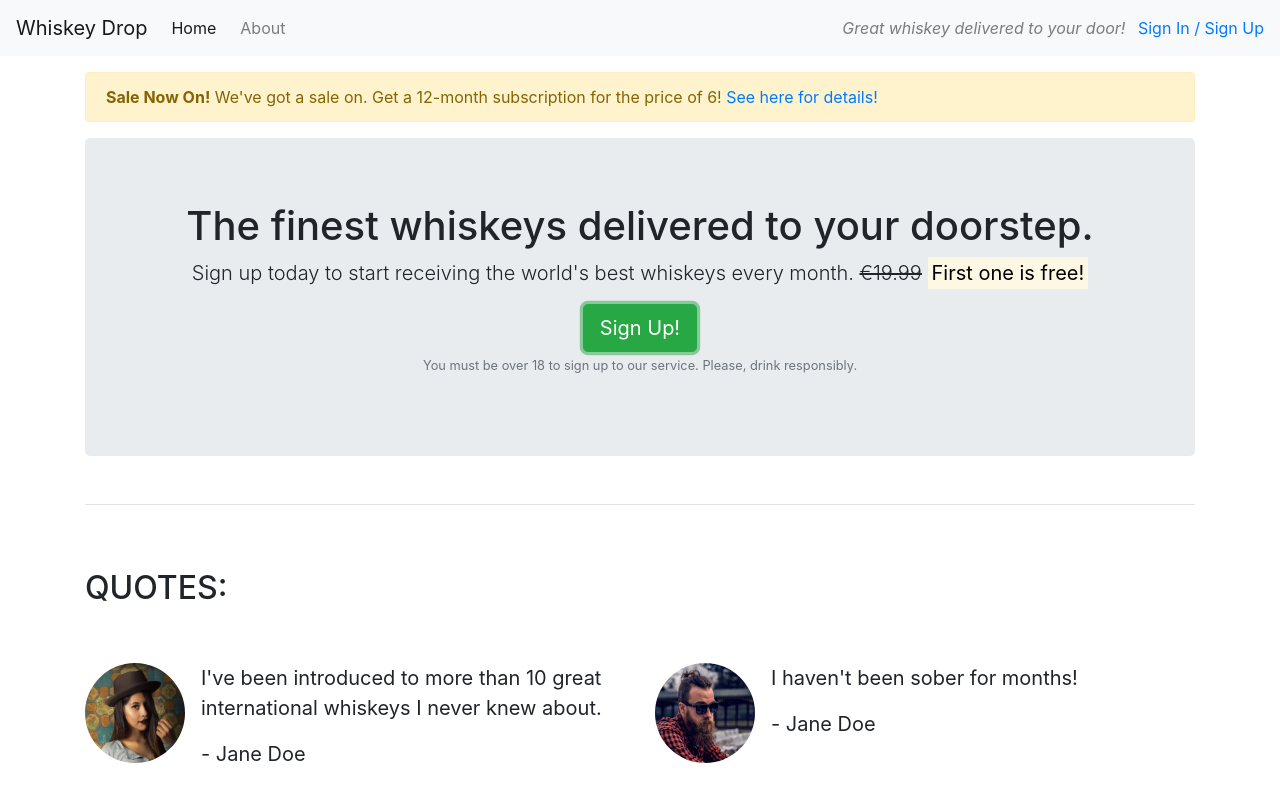
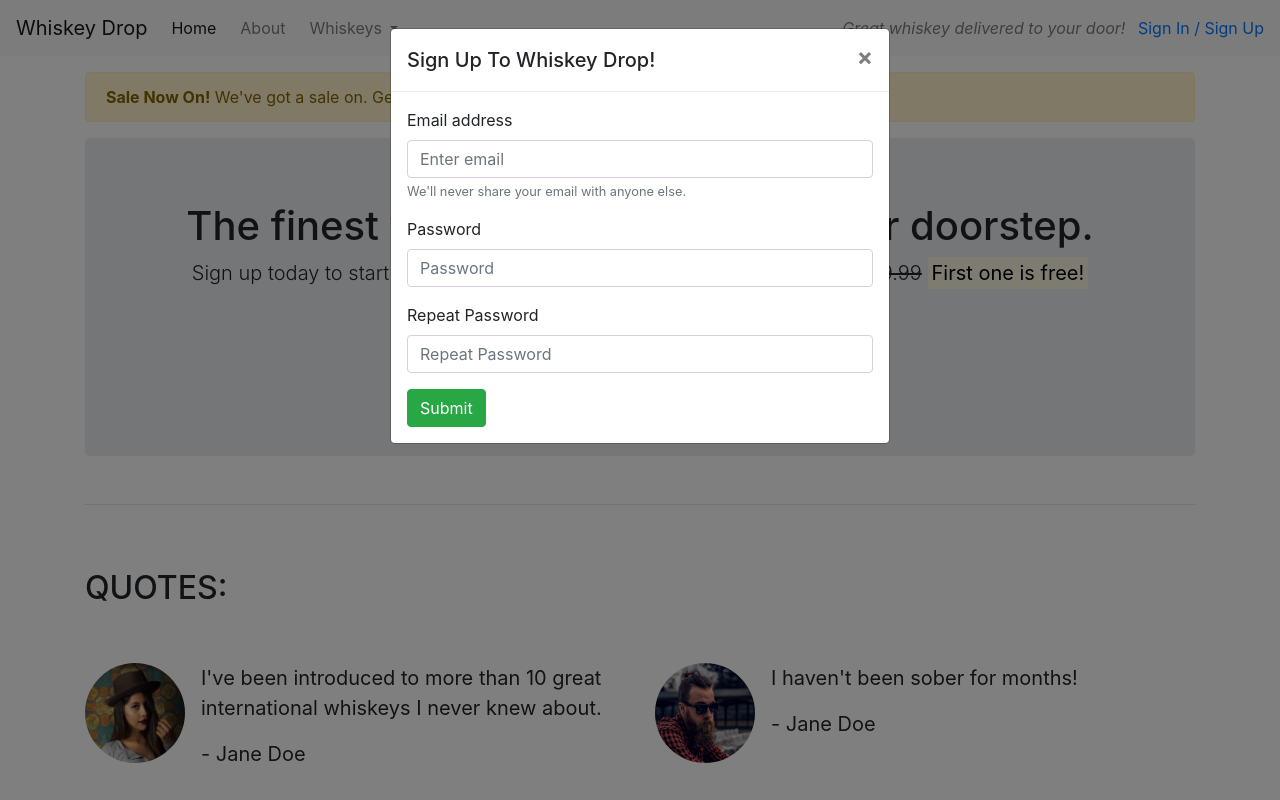
Before and after one commit to StephHjar/bootstrap4, a plain HTML site: page index.html in a window 1280 px wide. Both pictures are taken after a click on the button "Sign Up!". Shown: the top 800 px of the page. Drawn offline with nearby package versions, Linux system fonts and the light colour scheme.

Commit message:
Add Javascript components

```diff
--- a/index.html
+++ b/index.html
@@ -9,19 +9,36 @@
     <link rel="stylesheet" href="https://cdn.jsdelivr.net/npm/bootstrap@4.1.3/dist/css/bootstrap.min.css"
         integrity="sha384-MCw98/SFnGE8fJT3GXwEOngsV7Zt27NXFoaoApmYm81iuXoPkFOJwJ8ERdknLPMO" crossorigin="anonymous">
     <script src="https://kit.fontawesome.com/12f26c877d.js" crossorigin="anonymous"></script>
-    <script src="https://cdn.jsdelivr.net/npm/bootstrap@4.1.3/dist/js/bootstrap.min.js"
-        integrity="sha384-ChfqqxuZUCnJSK3+MXmPNIyE6ZbWh2IMqE241rYiqJxyMiZ6OW/JmZQ5stwEULTy" crossorigin="anonymous">
-    </script>
 </head>
 
 <body>
     <nav class="navbar navbar-light bg-light navbar-expand-sm">
         <a href="/" class="navbar-brand">Whiskey Drop</a>
-        <ul class="navbar-nav mr-auto">
-            <li class="active nav-item mr-2"><a class="nav-link" href="/">Home</a></li>
-            <li class="nav-item mr-2"><a class="nav-link" href="/about">About</a></li>
-            <li class="nav-item mr-2 d-block d-sm-none"><a class="nav-link" href="/login">Sign In / Sign Up</a></li>
-        </ul>
+
+        <button class="navbar-toggler ml-auto" type="button" data-toggle="collapse" data-target="#navbarNavDropdown"
+            aria-controls="navbarNavDropdown" aria-expanded="false" aria-label="Toggle navigation">
+            <span class="navbar-toggler-icon"></span></button>
+
+        <div class="collapse navbar-collapse" id="navbarNavDropdown">
+            <ul class="navbar-nav mr-auto">
+                <li class="active nav-item mr-2"><a class="nav-link" href="/">Home</a></li>
+                <li class="nav-item mr-2"><a class="nav-link" href="/about">About</a></li>
+                <li class="nav-item dropdown">
+                    <a class="nav-link dropdown-toggle" href="#" id="navbarDropdownMenuLink" role="button"
+                        data-toggle="dropdown" aria-haspopup="true" aria-expanded="false">
+                        Whiskeys
+                    </a>
+                    <div class="dropdown-menu" aria-labelledby="navbarDropdownMenuLink">
+                        <a class="dropdown-item" href="#">Irish</a>
+                        <a class="dropdown-item" href="#">Scotch</a>
+                        <a class="dropdown-item" href="#">Japanese</a>
+                        <a class="dropdown-item" href="#">American</a>
+                    </div>
+                </li>
+
+                <li class="nav-item mr-2 d-block d-sm-none"><a class="nav-link" href="/login">Sign In / Sign Up</a></li>
+            </ul>
+        </div>
         <div class="d-none d-md-block">
             <p class="navbar-text my-auto mr-2"><i>Great whiskey delivered to your door!</i></p>
             <a href="/login">Sign In / Sign Up</a>
@@ -45,7 +62,8 @@
                         <s class="d-none d-sm-inline">€19.99</s>
                         <span class="d-inline d-sm-none"><br></span>
                         <strong><mark>First one is free!</mark></strong></p>
-                    <button class="btn btn-success btn-lg">Sign Up!</button>
+                    <button class="btn btn-success btn-lg" data-toggle="modal" data-target="#signUpModal">Sign
+                        Up!</button>
                     <p class="text-muted"><small>You must be over 18 to sign up to our service. Please, drink
                             responsibly.</small></p>
                 </section>
@@ -172,6 +190,50 @@
         <!-- /.favorites -->
         <hr>
     </article>
+
+    <div class="modal" tabindex="-1" role="dialog" id="signUpModal">
+        <div class="modal-dialog" role="document">
+            <div class="modal-content">
+                <div class="modal-header">
+                    <h5 class="modal-title">Sign Up To Whiskey Drop!</h5>
+                    <button type="button" class="close" data-dismiss="modal" aria-label="Close">
+                        <span aria-hidden="true">&times;</span>
+                    </button>
+                </div>
+                <div class="modal-body">
+                    <form>
+                        <div class="form-group">
+                            <label for="exampleInputEmail1">Email address</label>
+                            <input type="email" class="form-control" id="exampleInputEmail1"
+                                aria-describedby="emailHelp" placeholder="Enter email">
+                            <small id="emailHelp" class="form-text text-muted">We'll never share your email with anyone
+                                else.</small>
+                        </div>
+                        <div class="form-group">
+                            <label for="password">Password</label>
+                            <input type="password" class="form-control" id="password" placeholder="Password">
+                        </div>
+                        <div class="form-group">
+                            <label for="repeatPassword">Repeat Password</label>
+                            <input type="password" class="form-control" id="repeatPassword"
+                                placeholder="Repeat Password">
+                        </div>
+                        <button type="submit" class="btn btn-success">Submit</button>
+                    </form>
+                </div>
+            </div>
+        </div>
+    </div>
+
+    <script src="https://code.jquery.com/jquery-3.3.1.slim.min.js"
+        integrity="sha384-q8i/X+965DzO0rT7abK41JStQIAqVgRVzpbzo5smXKp4YfRvH+8abtTE1Pi6jizo" crossorigin="anonymous">
+    </script>
+    <script src="https://cdn.jsdelivr.net/npm/popper.js@1.14.3/dist/umd/popper.min.js"
+        integrity="sha384-ZMP7rVo3mIykV+2+9J3UJ46jBk0WLaUAdn689aCwoqbBJiSnjAK/l8WvCWPIPm49" crossorigin="anonymous">
+    </script>
+    <script src="https://cdn.jsdelivr.net/npm/bootstrap@4.1.3/dist/js/bootstrap.min.js"
+        integrity="sha384-ChfqqxuZUCnJSK3+MXmPNIyE6ZbWh2IMqE241rYiqJxyMiZ6OW/JmZQ5stwEULTy" crossorigin="anonymous">
+    </script>
 </body>
 
 </html>
```
